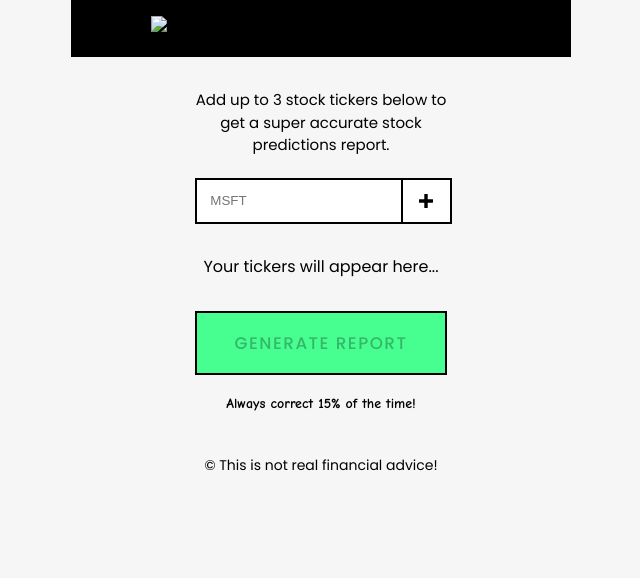
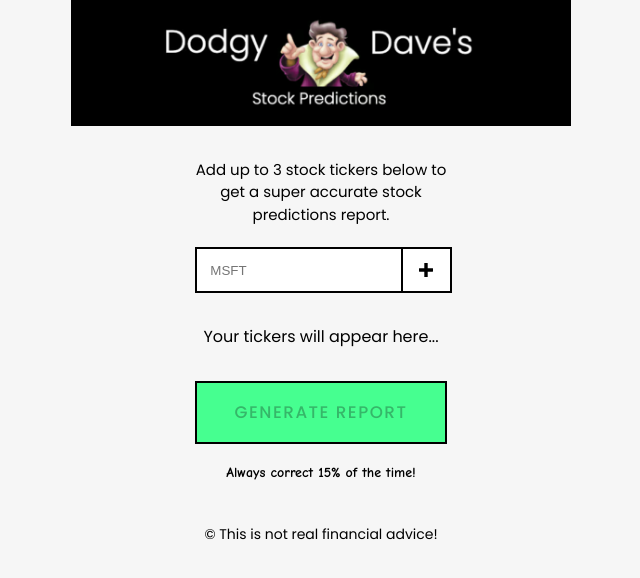
Before and after one commit to Dyrits/OPENAI-API, a website built with Vite: page index.html in a window 1280 px wide. Shown: the whole page, without its empty margins (319-959 px from the left). Built offline with nearby package versions, Linux system fonts and the light colour scheme; no server answers; files whose address does not match are found by name.

Commit message:
🍱 Logo added

```diff
--- a/index.html
+++ b/index.html
@@ -14,7 +14,7 @@
 
   <body>
   <header>
-    <img src="/images/logo-dave-text.png" alt="Dodgy Dave's Stock Predictions">
+    <img src="/images/logo.jpg" alt="Dodgy Dave's Stock Predictions">
   </header>
   <main>
     <section class="action-panel">
```
Also changed, not shown: public/images/logo.jpg (added).
